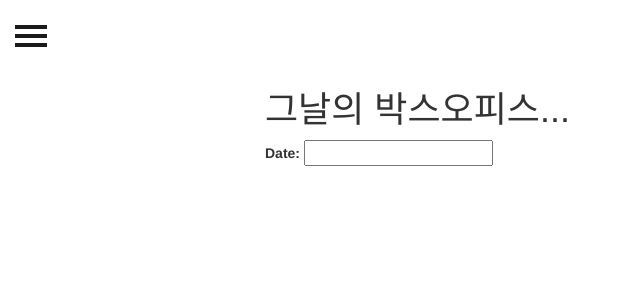
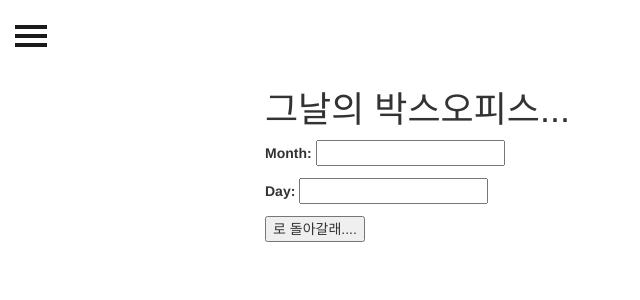
Before and after one commit to susuminmin/Last_PJT, a Django app: template movies/templates/movies/index.html in a window 1280 px wide. Shown: the top 300 px of the page, without its empty margins (0-640 px from the left). Run offline with Django 3.2, Linux system fonts and the light colour scheme; the template is opened without the code that fills it: values that come from a table or form of the project are taken from there, others are empty; parts of the project's set-up code (start-up, migrations or seed data) failed here and were passed over; some libraries are stand-ins or nearby versions.

Commit message:
MovieList.html 작성
 - 월 / 일 입력하면 date.month, date.day를 movielist에서 받아오도록 작성

```diff
--- a/lastpjt/settings.py
+++ b/lastpjt/settings.py
@@ -121,8 +121,6 @@ USE_TZ = True
 
 STATIC_URL = '/static/'
 
-# DATE_INPUT_FORMATS = ['%m-%d']
-
 STATICFILES_DIRS = [
     os.path.join(BASE_DIR, 'static'),
 ]
--- a/movies/forms.py
+++ b/movies/forms.py
@@ -11,11 +11,6 @@ class ReviewForm(forms.ModelForm):
 
 class SearchedDateForm(forms.ModelForm):
 
-    date = forms.DateField(
-        widget = forms.DateInput(format='%m/%d'),
-        input_formats=('%m/%d'),
-    )
-
     class Meta:
         model = SearchedDate
-        fields = ['date', ]
+        fields = ['month', 'day']
--- a/movies/models.py
+++ b/movies/models.py
@@ -1,13 +1,15 @@
 from django.db import models
 from django.conf import settings
+
 
 class Movie(models.Model):
     title = models.CharField(max_length=30)
     description = models.TextField()
     poster_url = models.CharField(max_length=200)
-    clicked_users = models.ManyToManyField( # movie.clicked_users.all()  =>  해당 영화를 클릭한 모든 유저를 불러오는 방법
+    clicked_users = models.ManyToManyField(  # movie.clicked_users.all()  =>  해당 영화를 클릭한 모든 유저를 불러오는 방법
         settings.AUTH_USER_MODEL,
-        related_name='clicked_movies'  # user.clicked_movies.all()  =>  해당 유저가 클릭만 모든 영화를 불러오는 방법
+        # user.clicked_movies.all()  =>  해당 유저가 클릭만 모든 영화를 불러오는 방법
+        related_name='clicked_movies'
     )
 
 
@@ -15,15 +17,19 @@ class Review(models.Model):
     content = models.CharField(max_length=50)
     score = models.IntegerField()
     # 사용자 입장에서 내가 작성한 댓글들에 접근할 때 => user.reviews.all()
-    user = models.ForeignKey(settings.AUTH_USER_MODEL, related_name='reviews', on_delete=models.CASCADE)
+    user = models.ForeignKey(settings.AUTH_USER_MODEL,
+                             related_name='reviews', on_delete=models.CASCADE)
     # 영화 입장에서 나한테 달린 댓글들에 접근할 때 => movie.reviews.all()
-    movie = models.ForeignKey(Movie, related_name='reviews', on_delete=models.CASCADE)
+    movie = models.ForeignKey(
+        Movie, related_name='reviews', on_delete=models.CASCADE)
 
     class Meta:
         ordering = ('-pk', )
 
 
 class SearchedDate(models.Model):
-    date = models.DateField()
+    month = models.CharField(max_length=3)
+    day = models.CharField(max_length=3)
     # 사용자 입장에서 내가 검색한 모든 날짜 접근 => user.searched_dates.all()
-    user = models.ForeignKey(settings.AUTH_USER_MODEL, related_name='searched_dates',on_delete=models.CASCADE)
+    user = models.ForeignKey(
+        settings.AUTH_USER_MODEL, related_name='searched_dates', on_delete=models.CASCADE)
--- a/movies/templates/movies/index.html
+++ b/movies/templates/movies/index.html
@@ -9,6 +9,7 @@
   <form method="POST">
     {% csrf_token %}
     {{ dateform.as_p }}
+    <button type="submit">로 돌아갈래....</button>
   </form>
 
 
--- a/movies/templates/movies/movie_list.html
+++ b/movies/templates/movies/movie_list.html
@@ -3,5 +3,5 @@
 {% block logo %}영화 검색 후 나올 페이지입니다.
 {% endblock logo %}
 {% block body %}
-쑤하
+  성원아... {{ date.month }}월 {{ date.day }}일이야...
 {% endblock body %}
--- a/movies/urls.py
+++ b/movies/urls.py
@@ -5,6 +5,6 @@ app_name = 'movies'
 
 urlpatterns = [
 
-    path('movie_list/', views.movie_list, name="movie_list"),
+    path('movie_list/<int:date_pk>/', views.movie_list, name="movie_list"),
     path('', views.index, name="index"),
 ]
```
Also changed, not shown: movie_list.py (+0 -31 lines), movies/views.py (+15 -5 lines), movies/migrations/0002_auto_20191125_1726.py (added), movies/migrations/0003_auto_20191125_1728.py (added).
